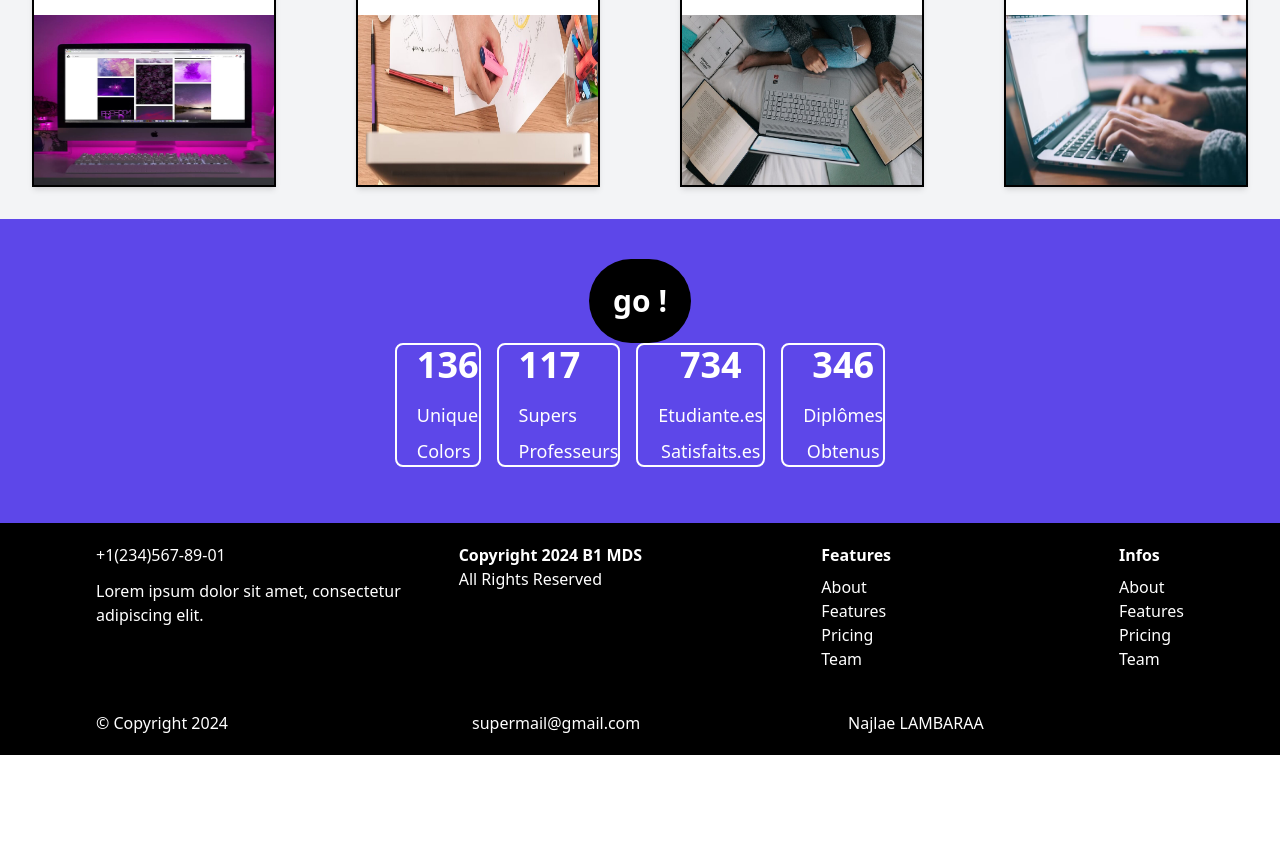
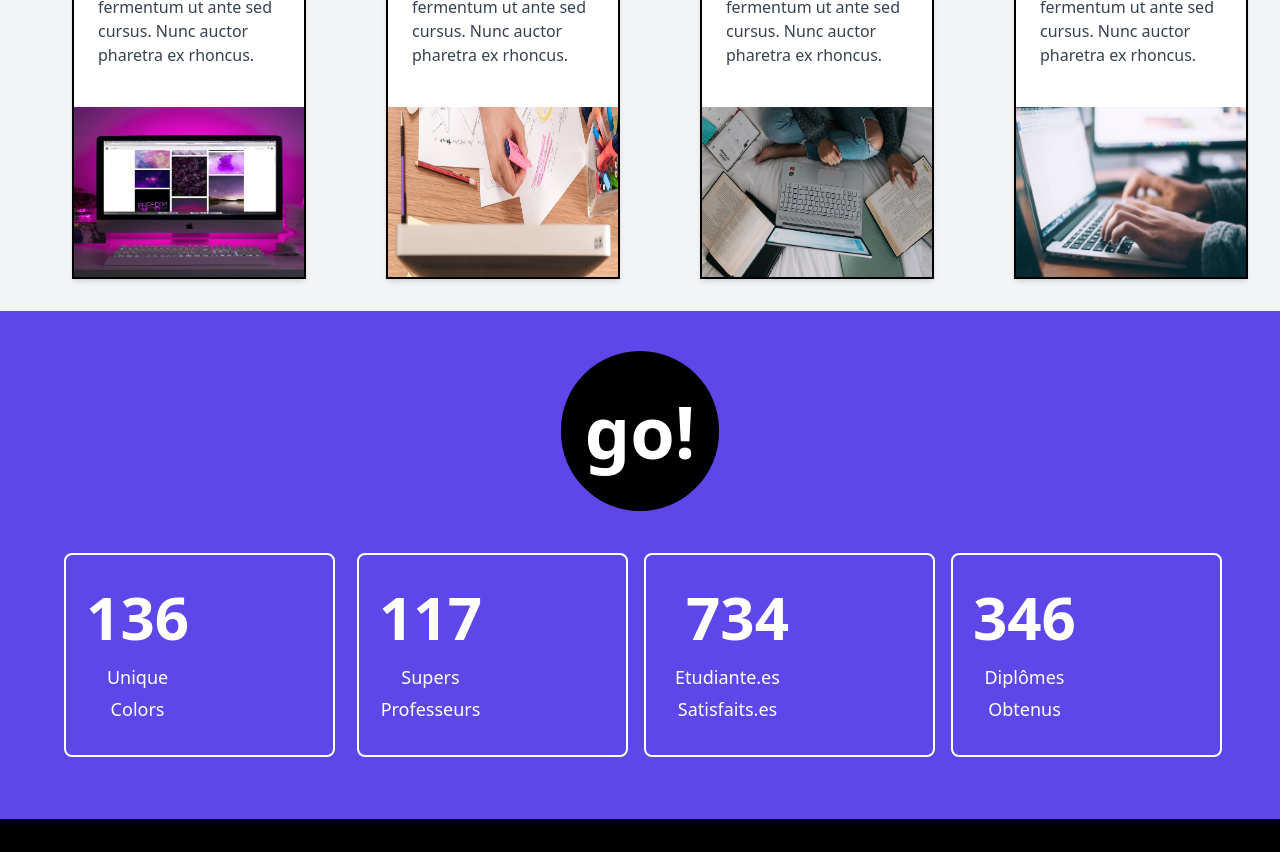
Before and after one commit to najlaelambaraa/Tailwind_CSS, a website: page index.html in a window 1280 px wide. Shown: the part 999-1851 px from the top of the page. Before the commit the page ends 1754 px from the top, so only its background shows below. Drawn offline with Linux system fonts and the light colour scheme; files whose address does not match are found by name.

Commit message:
second commit

```diff
--- a/assets/css/style.css
+++ b/assets/css/style.css
@@ -18,3 +18,10 @@
 	--green:#D3FF24;
 	--blue: '#90e0ef';
 }
+.card {
+    @apply flex flex-col items-center border-current border-2 rounded-lg p-5 m-1.5 py-4 sm:pr-36 sm:pl-5 sm:py-8 w-full sm:w-auto;
+}
+
+.card-text {
+    @apply flex flex-col space-y-1 items-center;
+}
--- a/index.html
+++ b/index.html
@@ -62,7 +62,7 @@
     </header>
     <main>
           <div class="bg-gray-100 pl-10">
-            <div class="text-center text-5xl font-bold mt-11">Our Features</div>
+            <div class="text-center text-6xl font-bold pt-14">Our Features</div>
             <div id="features" class="grid md:grid-cols-4 gap-4">
 
             </div>
@@ -89,37 +89,37 @@
               `;
             });
           </script>
-        <div class="bg-purple text-white font-sans h-full flex flex-col justify-center items-center p-10">
-			<div class="bg-black text-white rounded-full p-6 w-20 py-11 flex items-center justify-center text-3xl font-bold">go !</div>
+        <div class="bg-purple text-white font-sans h-full flex flex-col justify-center items-center p-4 sm:p-10">
+			<div class="bg-black text-white rounded-full p-6 w-50 py-6 sm:py-11 flex items-center justify-center text-4xl sm:text-7xl font-bold">go!</div>
 			<div class="pt-9 w-full">
-				<div class="flex justify-center mb-4 space-x-4">
-					<div class="flex flex-col border-current border-2 rounded-lg pr-36 pl-5 m-1.5">
-						<div class="text-4xl font-bold mb-4">136</div>
-						<div class="flex flex-col space-y-2">
+				<div class="flex flex-col sm:flex-row justify-center mb-4 space-x-0 sm:space-x-4">
+					<div class="card">
+						<div class="text-4xl sm:text-6xl font-bold mb-4">136</div>
+						<div class="card-text">
 							<div class="text-lg">Unique</div>
 							<div class="text-lg">Colors</div>
 						</div>
 					</div>
 
-					<div class="flex flex-col border-current border-2 rounded-lg pr-36 pl-5 m-1.5">
-						<div class="text-4xl font-bold mb-4">117</div>
-						<div class="flex flex-col space-y-2">
+					<div class="card">
+						<div class="text-4xl sm:text-6xl font-bold mb-4">117</div>
+						<div class="card-text">
 							<div class="text-lg">Supers</div>
 							<div class="text-lg">Professeurs</div>
 						</div>
 					</div>
 
-					<div class="flex flex-col items-center border-current border-2 rounded-lg pr-36 pl-5 m-1.5">
-						<div class="text-4xl font-bold mb-4">734</div>
-						<div class="flex flex-col space-y-2 items-center">
+					<div class="card">
+						<div class="text-4xl sm:text-6xl font-bold mb-4 pl-5">734</div>
+						<div class="card-text">
 							<div class="text-lg">Etudiante.es</div>
 							<div class="text-lg">Satisfaits.es</div>
 						</div>
 					</div>
 
-					<div class="flex flex-col items-center border-current border-2 rounded-lg pr-36 pl-5 m-1.5">
-						<div class="text-4xl font-bold mb-4">346</div>
-						<div class="flex flex-col space-y-2 items-center">
+					<div class="card">
+						<div class="text-4xl sm:text-6xl font-bold mb-4">346</div>
+						<div class="card-text">
 							<div class="text-lg">Diplômes</div>
 							<div class="text-lg">Obtenus</div>
 						</div>
@@ -129,9 +129,9 @@
 		</div>
 
     </main>
-    <footer class="bg-black text-white">
-        <div class="py-5 px-24 grid grid-cols-3 md:grid-cols-3">
-            <div class="space-y-3">
+	<footer class="bg-black text-white md:text-xl sm:text-sm">
+		<div class="pb-36 pt-9 px-4 sm:px-24 grid grid-cols-1 sm:grid-cols-3 text-center sm:text-left">
+			<div class="space-y-3 mb-6 sm:mb-0">
 				<p>+1(234)567-89-01</p>
 				<p>Lorem ipsum dolor sit amet, consectetur adipiscing elit.</p>
 			</div>
@@ -139,10 +139,10 @@
 				<p class="font-bold">Copyright 2024 B1 MDS</p>
 				<p>All Rights Reserved</p>
 			</div>
-            <div class="flex justify-between">
-                <div>
+			<div class="flex flex-col sm:flex-row justify-between text-center sm:text-left pl-10">
+				<div class="mb-6 sm:mb-0">
 					<h3 class="font-bold mb-2">Features</h3>
-                    <ul>
+					<ul class="list-inside">
 						<li>About</li>
 						<li>Features</li>
 						<li>Pricing</li>
@@ -151,7 +151,7 @@
 				</div>
 				<div>
 					<h3 class="font-bold mb-2">Infos</h3>
-                    <ul>
+					<ul class="list-inside">
 						<li>About</li>
 						<li>Features</li>
 						<li>Pricing</li>
@@ -160,12 +160,12 @@
 				</div>
 			</div>
 		</div>
-		<div class="flex-initial border-t-2 border-gray-500 w-full my-4"></div>
-		<div class="flex justify-between py-5 px-24 grid grid-cols-3 gap-10">
-        <div>
+		<div class="flex-initial border-t-2 border-gray-500 md:w-[170px] px-5 my-4 sm:w-full"></div>
+		<div class="flex flex-col sm:flex-row justify-between py-8 px-4 sm:px-24 text-center">
+			<div class="mb-4 sm:mb-0">
 				<p> © Copyright 2024 </p>
 			</div>
-        <div>
+			<div class="mb-4 sm:mb-0">
 				<p> supermail@gmail.com</p>
 			</div>
 			<div>
@@ -173,5 +173,7 @@
 			</div>
 		</div>
 	</footer>
+
+
 </body>
 </html>
```
Also changed, not shown: assets/css/output.css. Lines whose indentation alone changed are shown as unchanged.
